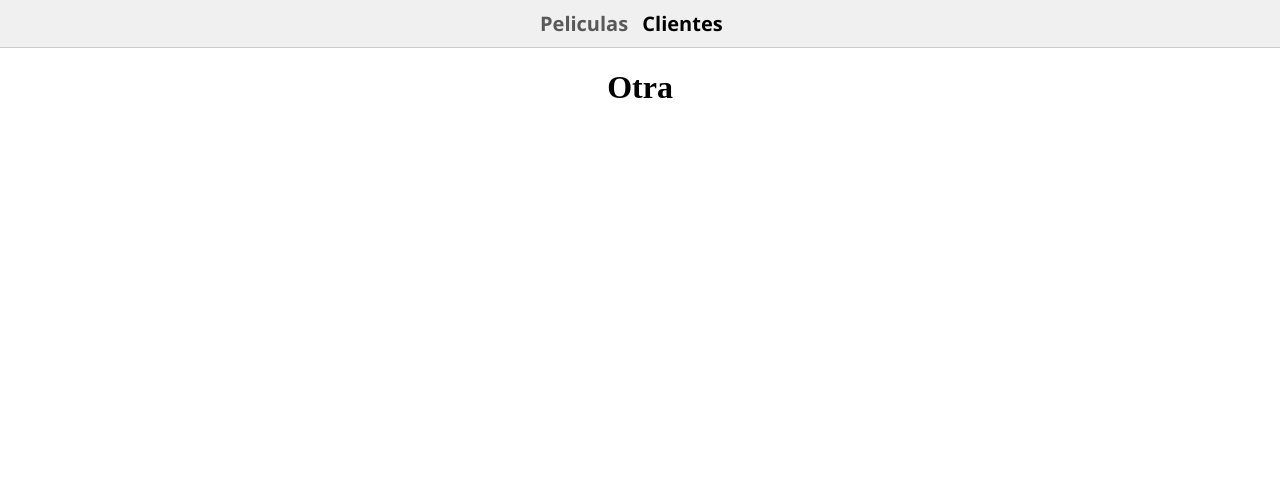
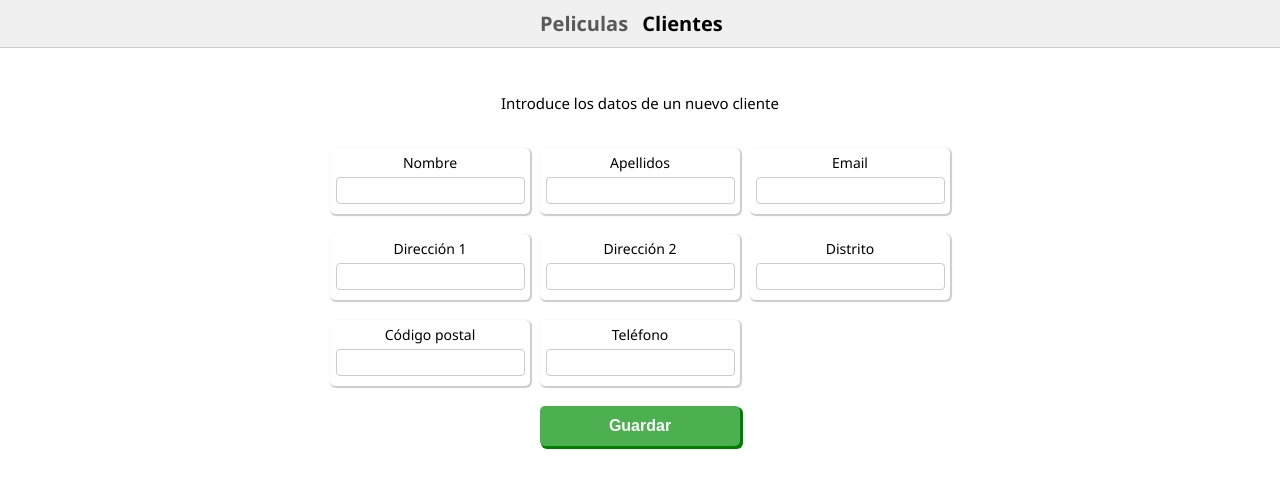
Before and after one commit to Skmrubik/front-videoclub, a React (Vite) app: page /customers in a window 1280 px wide. Shown: the top 488 px of the page. Built offline with nearby package versions, Linux system fonts and the light colour scheme.

Commit message:
Renombramiento de ficheros y creación del formulario sin la ciudad

```diff
--- a/package.json
+++ b/package.json
@@ -15,6 +15,7 @@
     "@mui/material": "^7.2.0",
     "react": "^19.1.0",
     "react-dom": "^19.1.0",
+    "react-hook-form": "^7.62.0",
     "react-router": "^7.7.1",
     "react-router-dom": "^7.7.1",
     "react-select": "^5.10.2"
--- a/src/AppNav.jsx
+++ /dev/null
@@ -1,11 +0,0 @@
-import App from "./App";
-import Navbar from "./AppNav";
-// ...existing code...
-function AppNav() {
-  return (
-    <>
-      <h1>Otra</h1>
-    </>
-  );
-}
-export default AppNav;
--- /dev/null
+++ b/src/Customers.jsx
@@ -0,0 +1,131 @@
+import { useForm } from "react-hook-form";
+import { insertCustomer } from './services/Customers.js'
+// ...existing code...
+function Customers() {
+  const { register, handleSubmit, formState: { errors } } = useForm();
+  const onSubmit = (data) => {
+    const customer = {
+                firstName: data.name,
+                lastName: data.apellido,
+                email: data.email,
+                addressId: {
+                    address: data.direccion1,
+                    address2: data.direccion2,
+                    district: data.distrito,
+                    cityId: {
+                        city_id: 424
+                    },
+                    postalCode: data.codigoPostal,
+                    phone: data.telefono,
+                }
+            }
+    insertCustomer(customer)
+      .then((items) => {
+        console.log("Cliente insertado");
+      })
+      .catch((err) => {
+        console.log(err.message);
+      });
+  };
+
+  /*
+  This component renders a form for customer input.{
+            method: 'POST',
+            headers: {
+                'Content-Type': 'application/json'
+            },
+            body: JSON.stringify({
+                firstName: "Jorge",
+                lastName: "Castillo",
+                email: "a@mail.com",
+                addressId: {
+                    address: "Calle a",
+                    address2: "Calle b",
+                    district: "1",
+                    cityId: {
+                        city_id: 424
+                    },
+                    postalCode: "12345",
+                    phone: "123456789",
+                }
+            })
+        }
+  */
+  return (
+    <div className="customers">
+
+      <form onSubmit={handleSubmit(onSubmit)}>
+        <p style={{marginTop: 40, fontSize: 15}}>Introduce los datos de un nuevo cliente</p>
+        <div className="form-container">
+          <div className="form-input">
+            <p className="form-label">Nombre</p>
+            <input
+              {...register('name', { required: 'Nombre es obligatorio' })}
+            />
+          </div>
+          <div className="form-input">
+            <p className="form-label">Apellidos</p>
+            <input
+              {...register('apellido', { required: 'Apellidos es obligatorio' })}
+            />
+          </div>
+          <div className="form-input">
+            <p className="form-label">Email</p>
+            <input
+              {...register('email', {
+                required: 'Email obligatorio',
+                /* pattern: {
+                  value: /^S+@S+$/i,
+                  message: 'Email inválido'
+                } */
+              })}
+            />
+          </div>
+          <div className="form-input">
+            <p className="form-label">Dirección 1</p>
+            <input
+              {...register('direccion1', { required: 'Dirección 1 es obligatoria' })}
+            />
+          </div>
+          <div className="form-input">
+            <p className="form-label">Dirección 2</p>
+            <input
+              {...register('direccion2')}
+            />
+          </div>
+          <div className="form-input">
+            <p className="form-label">Distrito</p>
+            <input
+              {...register('distrito', { required: 'Distrito es obligatorio' })}
+            />
+          </div>
+          <div className="form-input">
+            <p className="form-label">Código postal</p>
+            <input
+              {...register('codigoPostal', { required: 'Código postal es obligatorio' })}
+            />
+          </div>
+          <div className="form-input">
+            <p className="form-label">Teléfono</p>
+            <input
+              {...register('telefono', { required: 'Teléfono es obligatorio' })}
+            />
+          </div>
+        </div>
+        <div>
+          {errors.name && <p className="error">{errors.name.message}</p>}
+          {errors.apellido && <p className="error">{errors.apellido.message}</p>}
+          {errors.email && <p className="error">{errors.email.message}</p>}
+          {errors.direccion1 && <p className="error">{errors.direccion1.message}</p>}
+          {errors.direccion2 && <p className="error">{errors.direccion2.message}</p>}
+          {errors.distrito && <p className="error">{errors.distrito.message}</p>}
+          {errors.codigoPostal && <p className="error">{errors.codigoPostal.message}</p>}
+          {errors.telefono && <p className="error">{errors.telefono.message}</p>}
+        </div>
+
+        <button type="submit" className="boton-guardar-cliente">Guardar</button>
+      </form>
+    </div>
+  );
+}
+export default Customers;
--- a/src/App.jsx
+++ b/src/Films.jsx
@@ -1,20 +1,21 @@
 import React, { useState, useEffect } from 'react'
-import { getFilmsBetweenLength } from './services/Films'
-import { getActors } from './services/Actors'
+import { getFilmsBetweenLength } from './services/Films.js'
+import { getActors } from './services/Actors.js'
 import Slider from '@mui/material/Slider'
 import Box from '@mui/material/Box';
 import './App.css'
-import FilmBox from './FilmBox';
+import FilmBox from './FilmBox.jsx';
 import InputLabel from '@mui/material/InputLabel';
 import FormControl from '@mui/material/FormControl';
 import NativeSelect from '@mui/material/NativeSelect';
 import Select from 'react-select';
 import {categories} from './constant/categories.js'; // Assuming categories are stored in a JSON file
+import { set } from 'react-hook-form';
 
-const styleBox = { width: 200, height: 70, marginTop: '5px', marginLeft: '20px', border: '1px solid grey', borderRadius: '5px', padding: '10px' }
-const styleTitleFilter = {marginBottom: '10px', fontSize: 18}
+const styleBox = { width: 200, height: 70, marginTop: '5px', marginLeft: '20px', boxShadow: '2px 2px 2px 1px rgba(0, 0, 0, 0.2)', borderRadius: '5px', padding: '10px' }
+const styleTitleFilter = { fontSize: 18}
 
-function App() {
+function Films() {
   const [activeIndex, setActiveIndex] = useState(null);
   const [posts, setPosts] = useState([]);
   const [value, setValue] = useState([100, 150])
@@ -23,6 +24,7 @@ function App() {
   const [isMenuOpen, setIsMenuOpen] = useState(false);
   const [selectedOption, setSelectedOption] = useState("");
   const [page, setPage] = useState(1);
+  const [showPage, setShowPage] = useState(1);
   const [totalPages, setTotalPages] = useState(0);
   const [isLoading, setIsLoading] = useState(true);
 
@@ -33,6 +35,7 @@ function App() {
         setPage(items["currentPage"])
         setTotalPages(items["totalPage"])
         setIsLoading(false);
+        setShowPage(page);
       })
       .catch((err) => {
         console.log(err.message);
@@ -125,10 +128,10 @@ function App() {
         })}
       </ul>
       <button onClick={() => setPage(page-1)} disabled={page <= 1} style={{ fontFamily: 'Segoe UI', margin: '10px', padding: '5px 10px', backgroundColor: '#f0f0f0', border: '1px solid #ccc', borderRadius: '5px' }}>Anterior</button>
-      <span style={{ margin: '10px', fontSize: '16px', fontFamily: 'Segoe UI' }}>Página {page} de {totalPages}</span>
+      <span style={{ margin: '10px', fontSize: '16px', fontFamily: 'Segoe UI' }}>Página {showPage} de {totalPages}</span>
       <button onClick={() => setPage(page+1)} disabled={page == totalPages} style={{ fontFamily: 'Segoe UI', margin: '10px', padding: '5px 10px', backgroundColor: '#f0f0f0', border: '1px solid #ccc', borderRadius: '5px' }}>Siguiente</button>
     </>
   )
 }
 
-export default App
+export default Films
--- a/src/index.css
+++ b/src/index.css
@@ -9,11 +9,11 @@ body {
   display: block;
 }
 .film {
-  background-color: #d9d9d9;
+  background-color:  #ffc299;
   margin-bottom: 5px;
   padding: 5px;
   border-radius: 5px;
-  border: 1px solid #808080;
+  border: 1px solid #ff944d;
   font-weight: 600;
   text-align: center;
 }
@@ -26,7 +26,6 @@ body {
 .propiedad-valor {
   font-weight: 400;
   color: #333;
-  margin-left: 5px;
 }
 
 .propiedad {
@@ -58,9 +57,74 @@ ul {
 }
 
 .desplegable {
-  background-color: #f0f0f0;
-  padding: 10px;
+  background-color: #ffe0cc;
+  padding: 5px;
   border-radius: 5px;
-  border: 1px solid black;
   margin-top: 5px;
 }
+
+
+p {
+  margin: 0;
+  padding: 5px;
+  font-size: 14px;
+}
+
+input {
+  padding: 5px;
+  margin-bottom: 10px;
+  border: 1px solid #ccc;
+  border-radius: 4px;
+  color: #595959 !important;
+}
+
+.customers{
+  display: flex;
+  justify-content: center;
+}
+
+.form-container {
+  width: 700px;
+  display: grid;
+  grid-template-columns: auto auto auto;
+  justify-content: center !important;
+  padding-top: 30px;
+  gap: 10px 20px; /* row-gap column gap */
+  row-gap: 10px;
+  column-gap: 10px;
+  flex-flow: row wrap;
+}
+
+.form-label {
+  font-weight: 500;
+  font-size: 14px;
+  display: block;
+
+}
+.form-input {
+  width: 200px;
+  margin-right: 0px;
+  margin-bottom: 10px;
+  box-shadow: 1px 1px 1px 1px rgba(0, 0, 0, 0.2);
+  border-radius: 5px;
+}
+
+.boton-guardar-cliente {
+  width: 200px;
+  height: 40px;
+  background-color: #4CAF50;
+  margin-top: 10px;
+  color: white;
+  border: none;
+  font-size: 16px;
+  font-weight: bold;
+  border-radius: 5px;
+  box-shadow: 2px 2px 0px 1px #008000;
+  cursor: pointer;
+}
+
+.error{
+  font-size: 11px;
+  color: red;
+  margin-top: 5px;
+}
--- a/src/main.jsx
+++ b/src/main.jsx
@@ -1,8 +1,8 @@
 import { createRoot } from 'react-dom/client'
 import { NavLink, BrowserRouter, Routes, Route} from "react-router-dom";
 import './index.css'
-import App from './App.jsx'
-import AppNav from './AppNav.jsx';
+import Films from './Films.jsx'
+import Customers from './Customers.jsx';
 
 createRoot(document.getElementById('root')).render(
   <BrowserRouter>
@@ -33,8 +33,8 @@ createRoot(document.getElementById('root')).render(
       </div>
     </div>
     <Routes>
-      <Route path="/films" element={<App />} />
-      <Route path="/customers" element={<AppNav />} />
+      <Route path="/films" element={<Films />} />
+      <Route path="/customers" element={<Customers />} />
     </Routes>
   </BrowserRouter>
 )
--- a/src/services/Customers.js
+++ b/src/services/Customers.js
@@ -1,25 +1,11 @@
-export function insertCustomer() {
+export function insertCustomer(customer) {
     return fetch('http://localhost:8080/insertCustomer',
         {
             method: 'POST',
             headers: {
                 'Content-Type': 'application/json'
             },
-            body: JSON.stringify({
-                firstName: "Jorge",
-                lastName: "Castillo",
-                email: "a@mail.com",
-                addressId: {
-                    address: "Calle a",
-                    address2: "Calle b",
-                    district: "1",
-                    cityId: {
-                        city_id: 424
-                    },
-                    postalCode: "12345",
-                    phone: "123456789",
-                }
-            })
+            body: JSON.stringify(customer)
         }
     )
     .then((response) => response.json())
```
Also changed, not shown: 1 other file (tests, documents, lock files or other folders).
